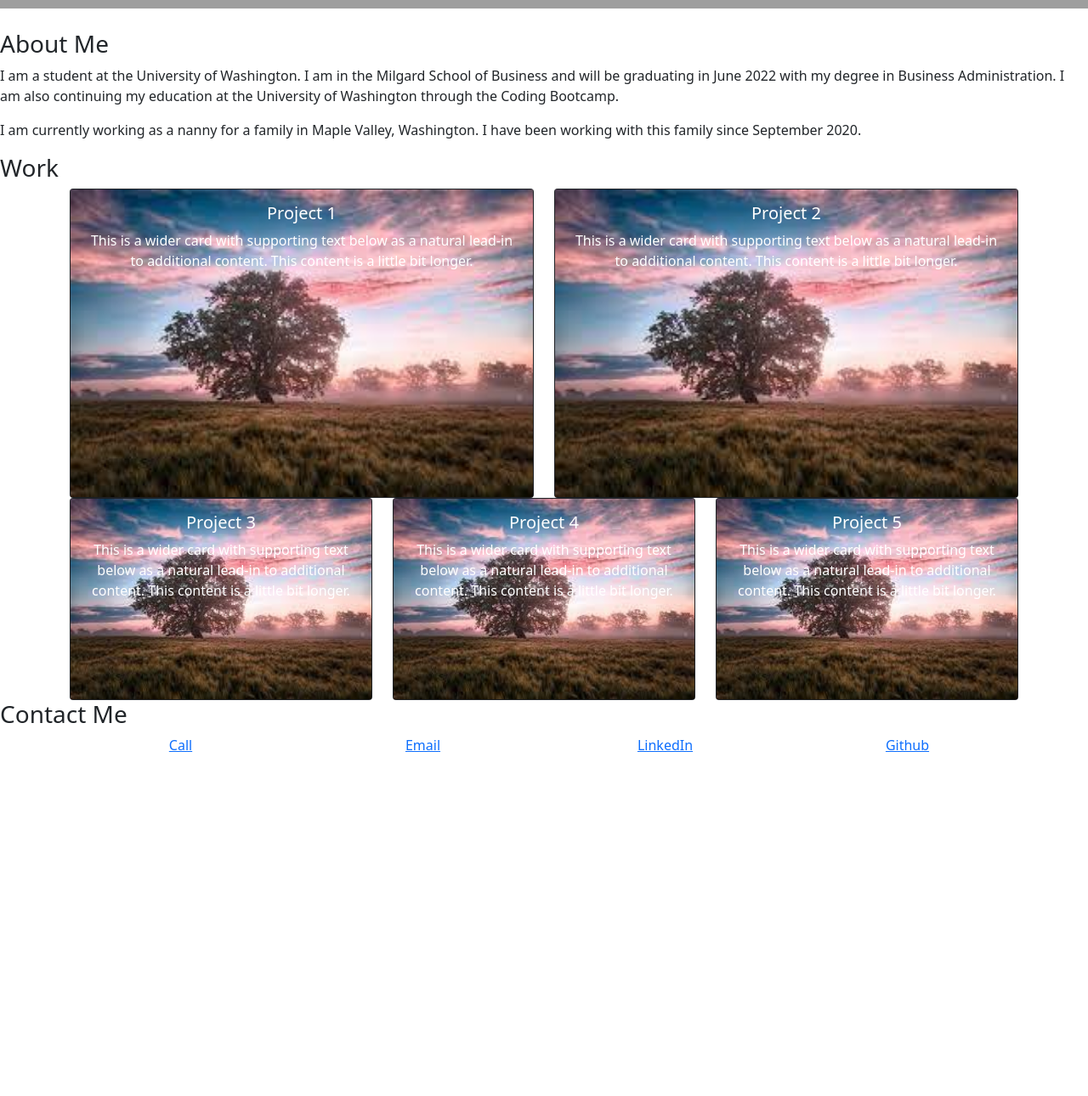
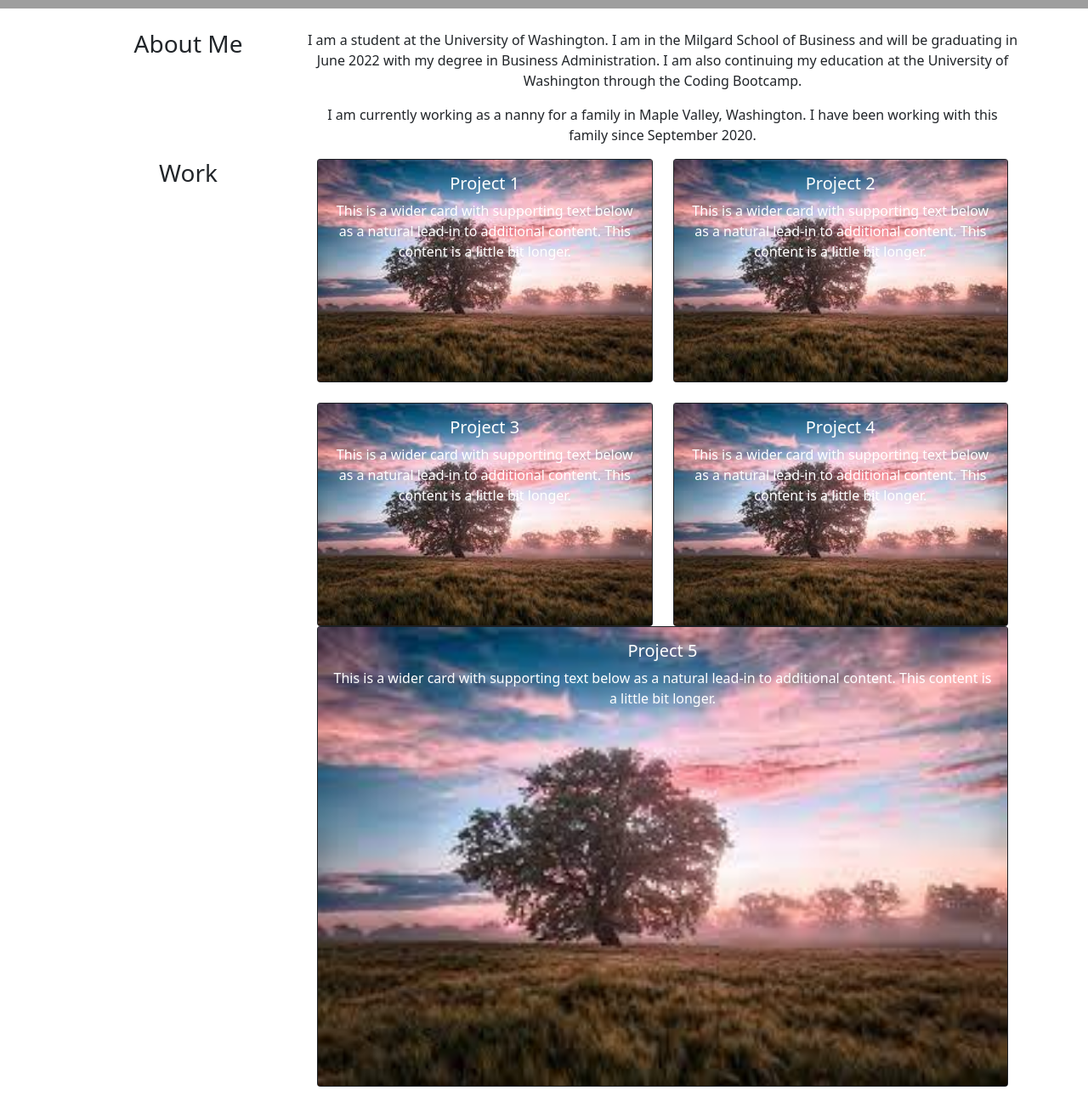
Before and after one commit to emondul/portfolio, a plain HTML site: page index.html in a window 1280 px wide. Shown: the part 302-1592 px from the top of the page at 85% size. Before the commit the page ends 1215 px from the top, so only its background shows below. Drawn offline with nearby package versions, Linux system fonts and the light colour scheme; grey boxes are pictures that could not be loaded.

Commit message:
side bar update

```diff
--- a/index.html
+++ b/index.html
@@ -33,13 +33,13 @@
 
     <div class="hero">
         <img src="assets/img/profilepic 2.JPG" alt="profile picture of Emma Mondul" />
-        <h2>Cool Subtitle here</h2>
+
     </div>
 
     <main>
 
-        <section>
-            <aside>
+        <section class="d-flex align-items-start container container-fluid">
+            <aside class="col-3">
                 <h3><span id="about-me">About Me</span></h3>
             </aside>
             <div class="right">
@@ -55,11 +55,11 @@
             </div>
         </section>
 
-        <section>
-            <aside>
+
+        <section class="d-flex align-items-start container container-fluid">
+            <aside class="col-3">
                 <h3><span id="work">Work</span></h3>
             </aside>
-        </section>
 
             <div class="container">
                 <div class="row">
@@ -68,7 +68,8 @@
                             <img src="./assets/img/filler-img.jpg" class="filler-img" alt="...">
                             <div class="card-img-overlay">
                                 <h5 class="card-title">Project 1</h5>
-                            <p class="card-text">This is a wider card with supporting text below as a natural lead-in to
+                                <p class="card-text">This is a wider card with supporting text below as a natural
+                                    lead-in to
                                     additional content. This content is a little bit longer.</p>
 
                             </div>
@@ -80,20 +81,23 @@
                             <img src="./assets/img/filler-img.jpg" class="filler-img" alt="...">
                             <div class="card-img-overlay">
                                 <h5 class="card-title">Project 2</h5>
-                            <p class="card-text">This is a wider card with supporting text below as a natural lead-in to
+                                <p class="card-text">This is a wider card with supporting text below as a natural
+                                    lead-in to
                                     additional content. This content is a little bit longer.</p>
 
                             </div>
                         </div>
                     </div>
                 </div>
+                <br>
                 <div class="row">
                     <div class="col">
                         <div class="card bg-dark text-white">
                             <img src="./assets/img/filler-img.jpg" class="filler-img" alt="...">
                             <div class="card-img-overlay">
                                 <h5 class="card-title">Project 3</h5>
-                            <p class="card-text">This is a wider card with supporting text below as a natural lead-in to
+                                <p class="card-text">This is a wider card with supporting text below as a natural
+                                    lead-in to
                                     additional content. This content is a little bit longer.</p>
 
                             </div>
@@ -104,18 +108,21 @@
                             <img src="./assets/img/filler-img.jpg" class="filler-img" alt="...">
                             <div class="card-img-overlay">
                                 <h5 class="card-title">Project 4</h5>
-                            <p class="card-text">This is a wider card with supporting text below as a natural lead-in to
+                                <p class="card-text">This is a wider card with supporting text below as a natural
+                                    lead-in to
                                     additional content. This content is a little bit longer.</p>
 
                             </div>
                         </div>
                     </div>
+                    <br>
                     <div class="col">
                         <div class="card bg-dark text-white">
                             <img src="./assets/img/filler-img.jpg" class="filler-img" alt="...">
                             <div class="card-img-overlay">
                                 <h5 class="card-title">Project 5</h5>
-                            <p class="card-text">This is a wider card with supporting text below as a natural lead-in to
+                                <p class="card-text">This is a wider card with supporting text below as a natural
+                                    lead-in to
                                     additional content. This content is a little bit longer.</p>
 
                             </div>
@@ -123,13 +130,17 @@
                     </div>
                 </div>
             </div>
+        </section>
+        <br>
 
-        <section class="contact">
-            <aside>
+
+        <section class="d-flex align-items-start container container-fluid">
+            <aside class="contact"></aside>
+            <aside class="col-3">
                 <h3><span id="contact-me"></span>Contact Me</h3>
             </aside>
 
-            <div class="container">
+            <div class="container col-9">
                 <div class="row row-cols-4">
                     <div class="col"><a href="tel:412-737-1668">Call</a></div>
                     <div class="col"><a href="mailto:emondul@gmail.com">Email</a></div>
@@ -137,8 +148,7 @@
                     <div class="col"><a href="https://github.com/emondul">Github</a></div>
                 </div>
             </div>
-
-
+        </section>
         </section>
         <br>
 
```
Lines whose indentation alone changed are shown as unchanged.
